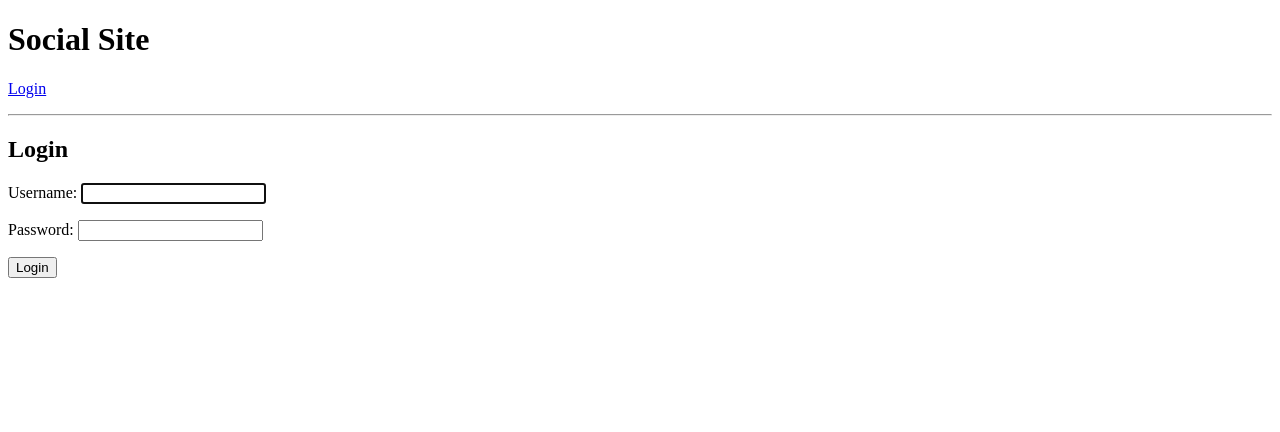
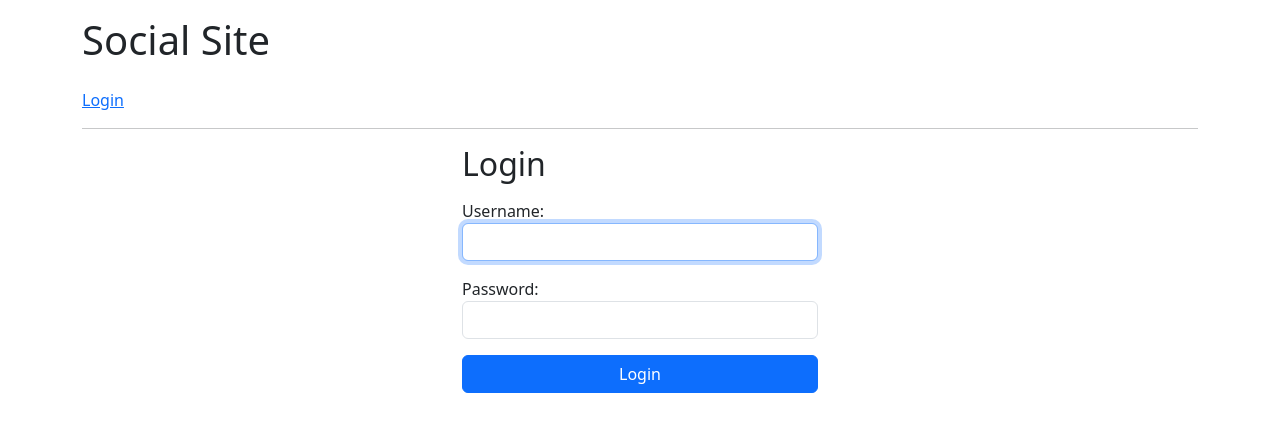
Before and after one commit to STProgrammer/fortesting, a Django app: page /accounts/login/ in a window 1280 px wide. Shown: the top 432 px of the page. Run offline with Django 4.2, Linux system fonts and the light colour scheme.

Commit message:
Enhance login page with Bootstrap

```diff
--- a/socialapp/forms.py
+++ b/socialapp/forms.py
@@ -1,7 +1,17 @@
 from django import forms
+from django.contrib.auth.forms import AuthenticationForm
 from .models import Post
 
 class PostForm(forms.ModelForm):
     class Meta:
         model = Post
         fields = ['content']
+
+
+class BootstrapAuthenticationForm(AuthenticationForm):
+    """Authentication form with Bootstrap styling."""
+
+    def __init__(self, *args, **kwargs):
+        super().__init__(*args, **kwargs)
+        for visible in self.visible_fields():
+            visible.field.widget.attrs['class'] = 'form-control'
--- a/socialapp/templates/registration/login.html
+++ b/socialapp/templates/registration/login.html
@@ -1,10 +1,21 @@
 {% extends 'socialapp/base.html' %}
 
 {% block content %}
-<h2>Login</h2>
-<form method="post">
-  {% csrf_token %}
-  {{ form.as_p }}
-  <button type="submit">Login</button>
-</form>
+<div class="row justify-content-center">
+  <div class="col-md-4">
+    <h2 class="mb-3">Login</h2>
+    <form method="post">
+      {% csrf_token %}
+      <div class="mb-3">
+        {{ form.username.label_tag }}
+        {{ form.username }}
+      </div>
+      <div class="mb-3">
+        {{ form.password.label_tag }}
+        {{ form.password }}
+      </div>
+      <button type="submit" class="btn btn-primary w-100">Login</button>
+    </form>
+  </div>
+</div>
 {% endblock %}
--- a/socialapp/templates/socialapp/base.html
+++ b/socialapp/templates/socialapp/base.html
@@ -2,9 +2,11 @@
 <html>
 <head>
     <title>Social Site</title>
+    <link href="https://cdn.jsdelivr.net/npm/bootstrap@5.3.0/dist/css/bootstrap.min.css" rel="stylesheet">
 </head>
-<body>
-    <h1>Social Site</h1>
+<body class="p-3">
+    <div class="container">
+    <h1 class="mb-4">Social Site</h1>
     {% if user.is_authenticated %}
         <p>
             Logged in as {{ user.username }} |
@@ -15,5 +17,7 @@
     {% endif %}
     <hr>
     {% block content %}{% endblock %}
+    </div>
+    <script src="https://cdn.jsdelivr.net/npm/bootstrap@5.3.0/dist/js/bootstrap.bundle.min.js"></script>
 </body>
 </html>
--- a/socialsite/urls.py
+++ b/socialsite/urls.py
@@ -1,8 +1,11 @@
 from django.contrib import admin
 from django.urls import path, include
+from django.contrib.auth import views as auth_views
+from socialapp.forms import BootstrapAuthenticationForm
 
 urlpatterns = [
     path('admin/', admin.site.urls),
     path('', include('socialapp.urls')),
+    path('accounts/login/', auth_views.LoginView.as_view(authentication_form=BootstrapAuthenticationForm), name='login'),
     path('accounts/', include('django.contrib.auth.urls')),
 ]
```
